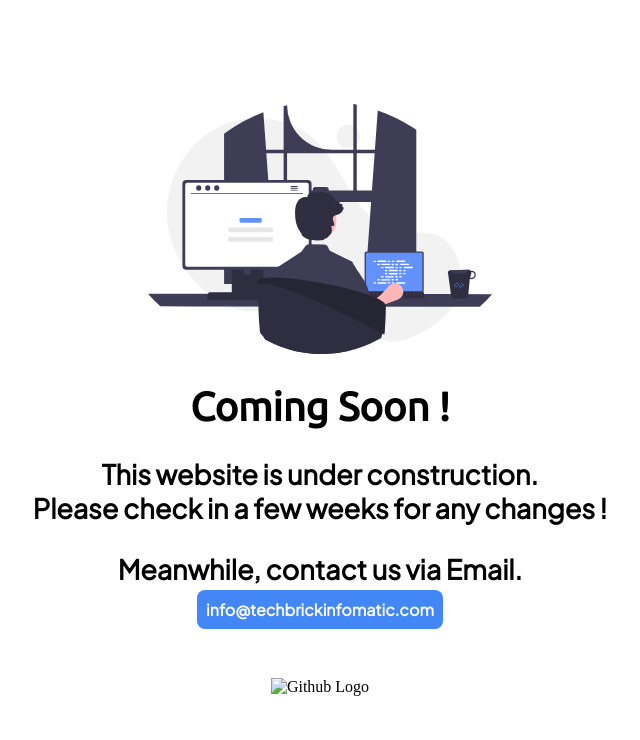
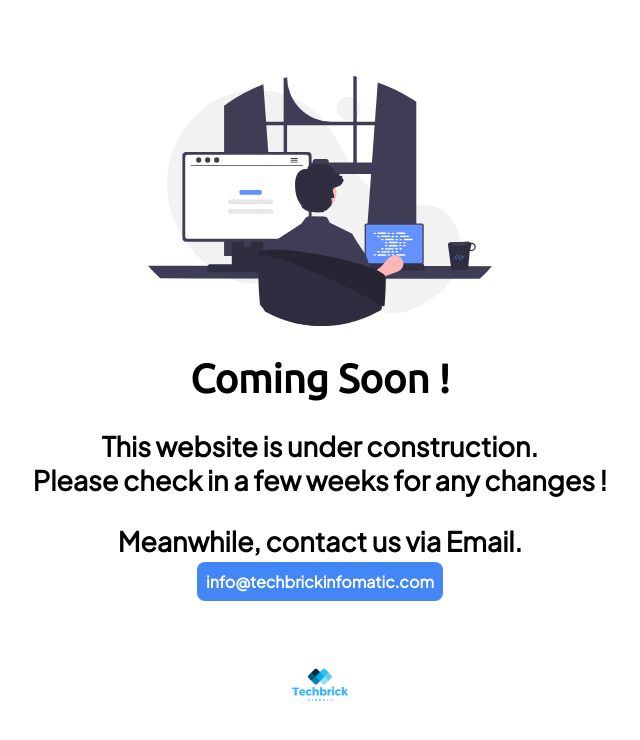
Before and after one commit to Techbrick-Infomatic/coming-soon, a plain HTML site: page index.html in a window 1280 px wide. Shown: the whole page, without its empty margins (320-960 px from the left). Drawn offline with Linux system fonts and the light colour scheme.

Commit message:
Add logo to website.

```diff
--- a/index.html
+++ b/index.html
@@ -6,7 +6,7 @@
     <meta name="viewport" content="width=device-width, initial-scale=1.0">
     <meta http-equiv="X-UA-Compatible" content="ie=edge">
     <title>Techbrick Infomatic</title>
-    <link rel="icon" type="image/x-icon" href="assets/images/coming_soon.svg">
+    <link rel="icon" type="image/x-icon" href="assets/images/logo.svg">
     <link href="https://fonts.googleapis.com/css?family=Plus+Jakarta+Sans" rel='stylesheet' type='text/css'>
     <link href="https://fonts.googleapis.com/css?family=Ubuntu" rel='stylesheet' type='text/css'>
     <link rel="stylesheet" href="assets/css/style.css">
@@ -32,7 +32,7 @@
       	  Meanwhile, contact us via Email.<br>
           <a href="mailto:info@techbrickinfomatic.com" rel="noopener noreferrer" class="button">info@techbrickinfomatic.com</a>
         </h3> <br>
-        <img src="/home/pop-os/Downloads/undraw_programming_re_kg9v.svg" width="70" alt="Github Logo">
+        <img src="assets/images/logo.png" width="70" alt="Logo">
       </div>
   </body>
 </html>
```
